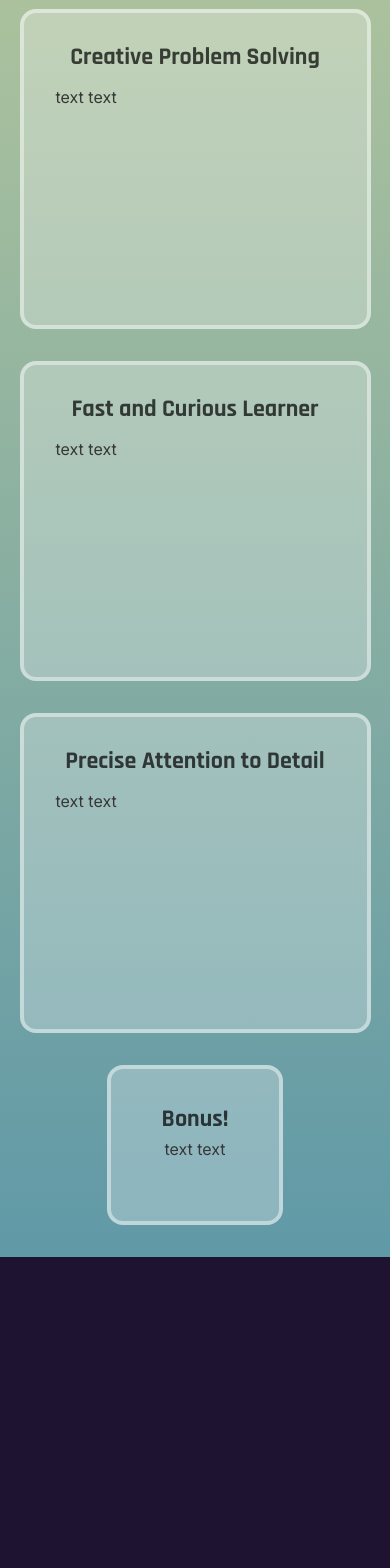
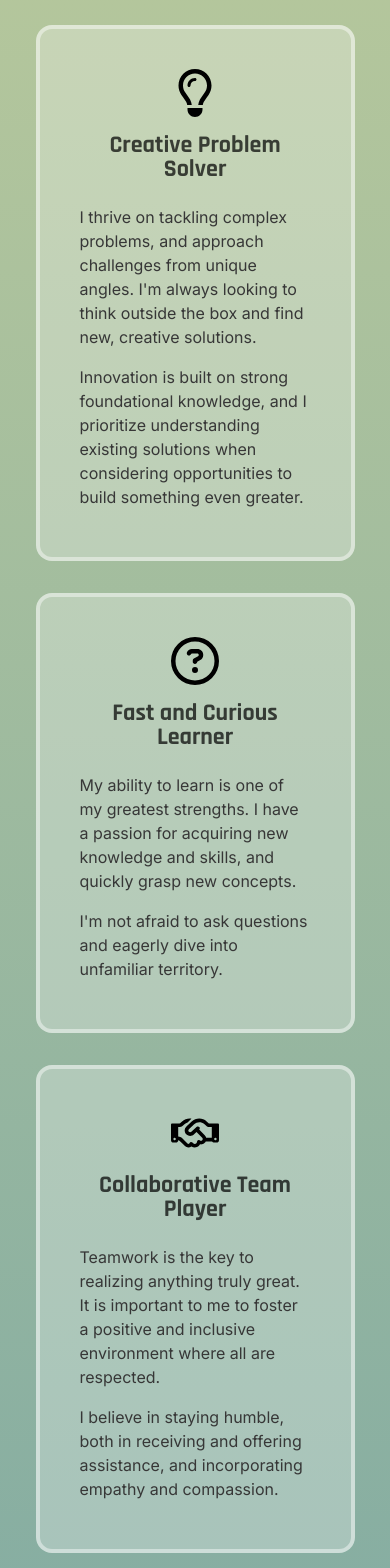
Before and after one commit to penguinboots/portfolio-v2, a React (Vite) app: page / in a window 390 px wide. Shown: the part 5100-6668 px from the top of the page. Before the commit the page ends 6357 px from the top, so only its background shows below. Built offline with nearby package versions, Linux system fonts and the light colour scheme; a web font is replaced by a local one.

Commit message:
style whyme section

```diff
--- a/src/App.scss
+++ b/src/App.scss
@@ -708,35 +708,47 @@ button {
   }
   .reasons-me-container {
     display: flex;
+    flex-wrap: wrap;
     justify-content: center;
-    width: 100%;
-    gap: 2rem;
+    flex-direction: column;
+    align-items: center;
+    max-width: 1100px;
+    .reasons-me-line {
+      display: flex;
+    }
     .reason-me {
-      width: 25%;
-      max-width: 400px;
-      height: 20rem;
-      padding: 2rem;
-      gap: 1rem;
+      padding: 2.5rem;
+      align-items: center;
+      margin: 1rem;
+      svg {
+        width: 3rem;
+        height: 3rem;
+      }
       h3 {
         text-align: center;
         line-height: 1.5rem;
+        margin: 1rem;
+      }
+      p {
+        margin: 0.5rem 0;
       }
     }
     @media only screen and (min-width: 320px) and (max-width: 767px) {
-      flex-direction: column;
-      align-items: center;
-      width: 90%;
-      .reason-me {
-        width: 100%;
+      .reasons-me-line {
+        flex-direction: column;
+        align-items: center;
+        width: 90%;
       }
     }
     @media only screen and (min-width: 768px) and (max-width: 1024px) {
-      flex-direction: column;
-      align-items: center;
-      width: 50%;
-      .reason-me {
-        width: 100%;
+      .reasons-me-line {
+        flex-direction: column;
+        align-items: center;
+        width: 60%;
       }
+    }
+    @media only screen and (min-width: 1024px) {
+      width: 70%;
     }
   }
   .bonus {
@@ -744,7 +756,7 @@ button {
     align-items: center;
     padding: 2rem;
     width: 45%;
-    height: 10rem;
     margin: 2rem;
+    gap: 1rem;
   }
 }
--- a/src/components/WhyMe.tsx
+++ b/src/components/WhyMe.tsx
@@ -1,3 +1,10 @@
+import { FontAwesomeIcon } from "@fortawesome/react-fontawesome";
+import {
+  faLightbulb,
+  faHandshake,
+  faCircleQuestion,
+} from "@fortawesome/free-regular-svg-icons";
+import { faTrophy, faStar } from "@fortawesome/free-solid-svg-icons";
 import wave from "../assets/wave_3.svg";
 import { ReactSVG } from "react-svg";
 
@@ -5,25 +12,81 @@ export default function WhyMe() {
   return (
     <div className="why-me">
       <ReactSVG className="wave" src={wave} />
-        <h2>things you'll love about me</h2>
-        <div className="reasons-me-container">
+      <h2>things you'll love about me</h2>
+      <div className="reasons-me-container">
+        <div className="reasons-me-line">
           <div className="card reason-me">
-            <h3>Creative Problem Solving</h3>
-            <p>text text</p>
+            <FontAwesomeIcon icon={faLightbulb} />
+            <h3>Creative Problem Solver</h3>
+            <p>
+              I thrive on tackling complex problems, and approach challenges
+              from unique angles. I'm always looking to think outside the box and
+              find new, creative solutions.
+            </p>
+            <p>
+              Innovation is built on strong foundational knowledge, and I
+              prioritize understanding existing solutions when considering
+              opportunities to build something even greater.
+            </p>
           </div>
           <div className="card reason-me">
+            <FontAwesomeIcon icon={faCircleQuestion} />
             <h3>Fast and Curious Learner</h3>
-            <p>text text</p>
+            <p>
+              My ability to learn is one of my greatest strengths. I have a
+              passion for acquiring new knowledge and skills, and quickly grasp
+              new concepts.
+            </p>
+            <p>
+              I'm not afraid to ask questions and eagerly dive into unfamiliar
+              territory.
+            </p>
+          </div>
+        </div>
+        <div className="reasons-me-line">
+          <div className="card reason-me">
+            <FontAwesomeIcon icon={faHandshake} />
+            <h3>Collaborative Team Player</h3>
+            <p>
+              Teamwork is the key to realizing anything truly great. It is
+              important to me to foster a positive and inclusive environment
+              where all are respected.
+            </p>
+            <p>
+              I believe in staying humble, both in receiving and offering
+              assistance, and incorporating empathy and compassion.
+            </p>
           </div>
           <div className="card reason-me">
-            <h3>Precise Attention to Detail</h3>
-            <p>text text</p>
+            <FontAwesomeIcon icon={faTrophy} />
+            <h3>Reach Higher!</h3>
+            <p>
+              I hold myself to a high standard in everything I do, and am driven
+              by the desire to continuously improve and excel.
+            </p>
+            <p>
+              Whether it's through setting challenging goals, seeking continous
+              improvement, or embracing new (and scary!) opportunities, I am
+              relentless in my pursuit of excellence.
+            </p>
           </div>
         </div>
-          <div className="card bonus">
-            <h3>Bonus!</h3>
-            <p>text text</p>
-          </div>
+      </div>
+      <div className="card bonus">
+        <h3>
+          <FontAwesomeIcon icon={faStar} spin />
+          <span> extra prizes </span>
+          <FontAwesomeIcon icon={faStar} spin />
+        </h3>
+        <p>
+          As a Lighthouse Labs graduate, I come with the ICT Boost wage subsidy,
+          funded by the Government of Canada 🍁. Ask me for details!
+        </p>
+        <p>
+          Cookies, cakes, hot dog buns? (no, not this one 🌭!) Have you ever had Hawaiian butter
+          mochi? Maybe it's time you tried!
+        </p>
+      </div>
     </div>
   );
 }
```
